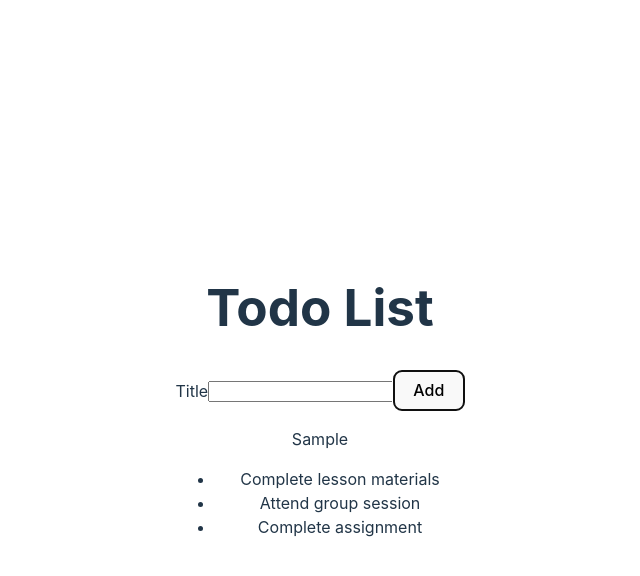
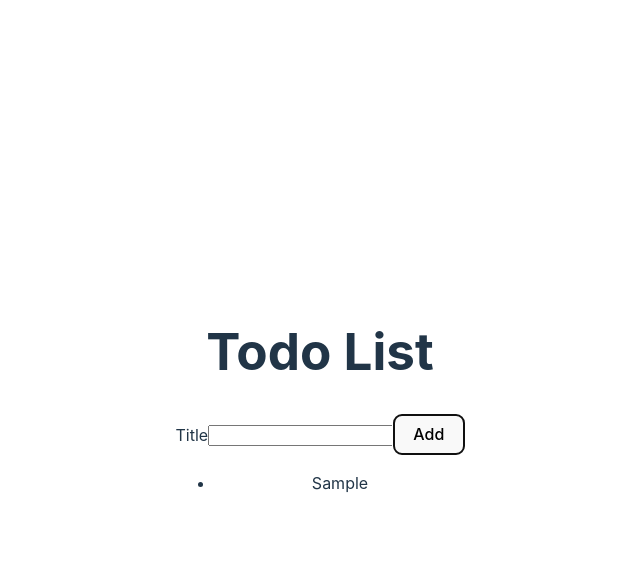
Before and after one commit to alcarrillomunoz/react-todo, a React (Vite) app: page / in a window 1280 px wide. Both pictures are taken after typing "Sample" into the empty fields and a click on the button "Add". Shown: the top 576 px of the page, without its empty margins (320-960 px from the left). Built offline with nearby package versions, Linux system fonts and the light colour scheme.

Commit message:
state variables added, todo list items added to array and populating on page, props destructured

```diff
--- a/src/AddTodoForm.jsx
+++ b/src/AddTodoForm.jsx
@@ -1,16 +1,24 @@
-function AddTodoForm(props) {
+import { useState } from "react";
+
+function AddTodoForm({onAddTodo}) {
+    const [todoTitle, setTodoTitle] = useState('');
+
+    function handleTitleChange(event) {
+        let newTodoTitle = event.target.value;
+        //console.log(newTodoTitle);
+        setTodoTitle(newTodoTitle);
+    }
+
     function handleAddTodo(event) {
         event.preventDefault();
-        let todoTitle = event.target.title.value;
-        console.log(todoTitle);
-        props.onAddTodo(todoTitle);
-        event.currentTarget.reset();
+        onAddTodo({title: todoTitle, id: Date.now()}); //passing object instead of string, assigns date stamp to id
+        setTodoTitle('');    // logic to reset todoTitle to empty string
     }
 
     return (
         <form onSubmit={handleAddTodo}>
             <label htmlFor="todoTitle">Title</label>
-            <input id="todoTitle" name="title"></input>
+            <input id="todoTitle" name="title" value={todoTitle} onChange={handleTitleChange}></input>
             <button type="submit">Add</button>
         </form>
     )
--- a/src/App.jsx
+++ b/src/App.jsx
@@ -1,18 +1,22 @@
-import * as React from 'react';
 import './App.css'
 import TodoList from './TodoList'
 import AddTodoForm from './AddTodoForm'
 import { useState } from 'react';
 
 function App() {
-  const [newTodo, setNewTodo] = useState('');
+  const [todoList, setTodoList] = useState([]);
+
+  function addTodo(newTodo) {
+    setTodoList([...todoList, newTodo]);  // new array with previous and new todo items
+    // const newTodoList = [...todoList, newTodo];
+    // console.log(newTodoList);    //----> to log all todoList items
+  }
 
   return (
       <div>
         <h1>Todo List</h1>
-        <AddTodoForm onAddTodo={setNewTodo} />
-        <p>{newTodo}</p>
-        <TodoList />
+        <AddTodoForm onAddTodo={addTodo} />
+        <TodoList todoList={todoList}/>
       </div>
   )
 }
--- a/src/TodoList.jsx
+++ b/src/TodoList.jsx
@@ -1,26 +1,11 @@
 import TodoListItem from "./TodoListItem";
 
-const todoList = [
-    {
-      id: 1,
-      title: "Complete lesson materials",
-    },
-    {
-      id: 2,
-      title: "Attend group session",
-    },
-    {
-      id: 3,
-      title: "Complete assignment"
-    },
-  ];
-
-function TodoList() {
+function TodoList({todoList}) {
     return (
         <ul>
         {todoList.map((item) => (
           <TodoListItem key={item.id} todo={item.title} />
-          )
+           )
         )}
       </ul>
     )
--- a/src/TodoListItem.jsx
+++ b/src/TodoListItem.jsx
@@ -1,6 +1,6 @@
-function TodoListItem(props) {
+function TodoListItem({todo}) {
     return (
-        <li>{props.todo}</li>
+        <li>{todo}</li>
     )
 }
 
```
